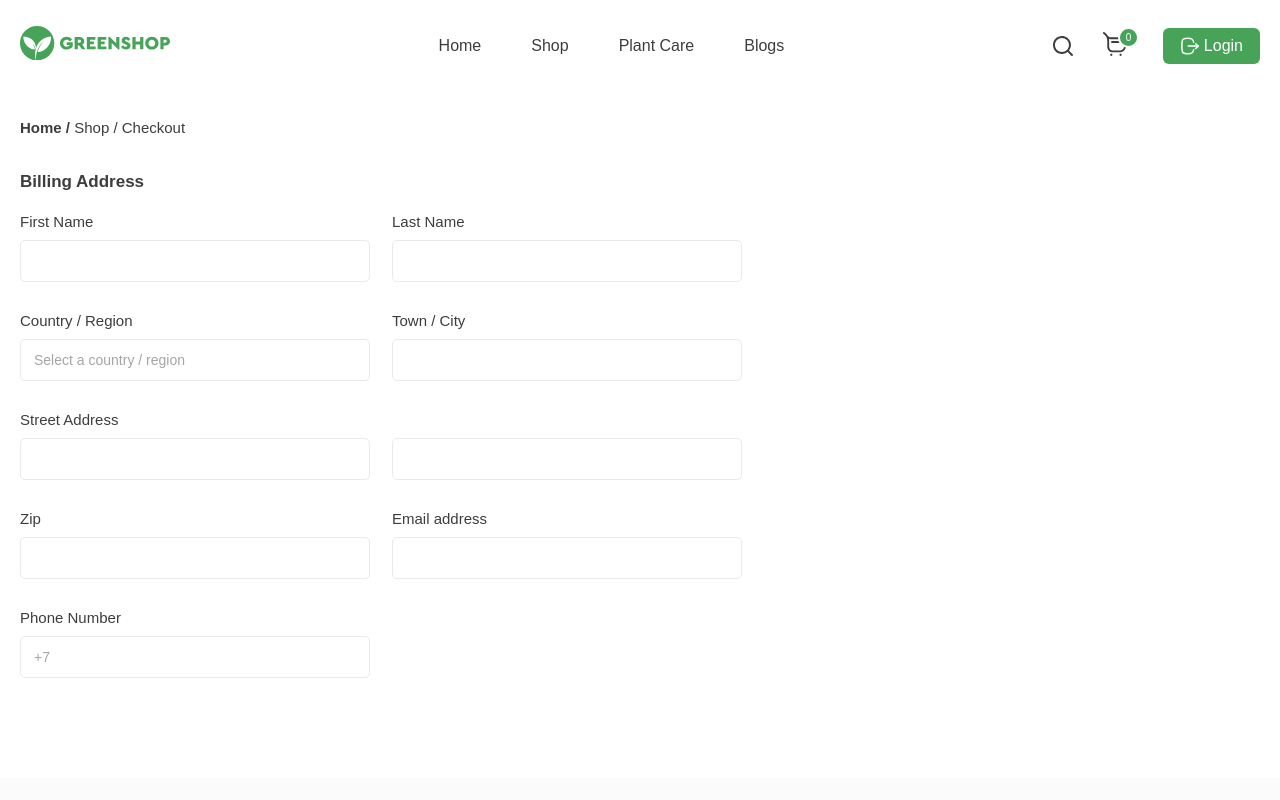
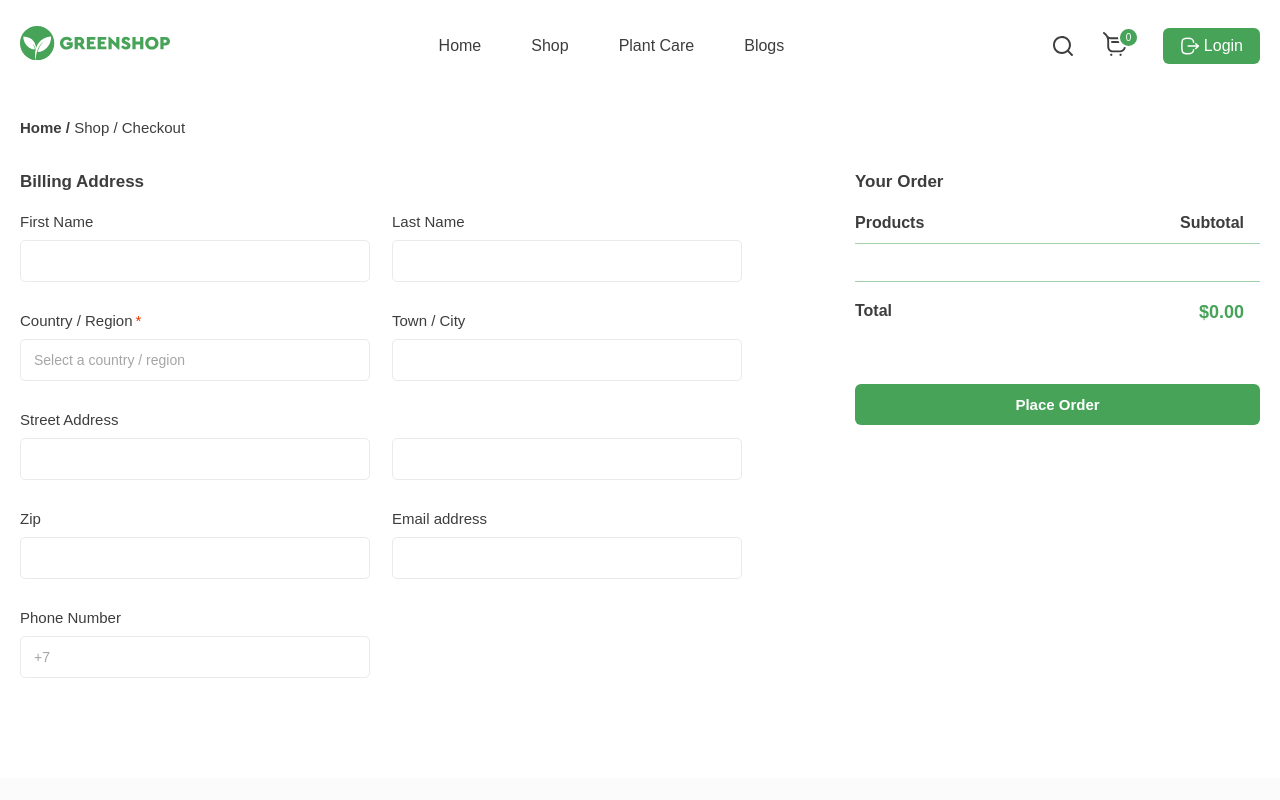
Before and after one commit to soto0/plants-shop, a React (Create React App) app: page /Checkout in a window 1280 px wide. Shown: the top 800 px of the page. Built offline with nearby package versions, Linux system fonts and the light colour scheme; data requests are answered from the project's data file.

Commit message:
add func add order

```diff
--- a/src/App.css
+++ b/src/App.css
@@ -140,6 +140,14 @@ footer {
     padding: 12px 20px;
 }
 
+.order {
+    padding: 12px 20px;
+    font-weight: 700;
+    font-size: 15px;
+    margin-top: 61px;
+    width: 100%;
+}
+
 .login {
     margin-left: 5px;
     display: flex;
--- /dev/null
+++ b/src/api/AddOrder.ts
@@ -0,0 +1,21 @@
+import axios from "axios";
+
+export const addOrder = async (firstName: string, lastName: string, country: string, city: string, streetAddress: string, streetAddressTwo: string, zip: number | string, email: string, numberCode: string, user: string) => {
+    try {
+        await axios.post('http://localhost:3001/Orders',
+        {
+            firstName: firstName,
+            lastName: lastName,
+            country: country,
+            city: city,
+            streetAddress: streetAddress,
+            streetAddressTwo: streetAddressTwo,
+            zip: zip,
+            email: email,
+            numberCode: numberCode,
+            user: user
+        });
+    } catch (error) {
+        console.error(error);
+    };
+};
--- a/src/api/db/db.json
+++ b/src/api/db/db.json
@@ -202,7 +202,33 @@
     }
   ],
   "Likes": [],
-  "Basket": [],
+  "Basket": [
+    {
+      "productId": 1,
+      "productTitle": "Barberton Daisy",
+      "productPrice": 119,
+      "user": "test",
+      "productAmount": 3,
+      "productSize": "S",
+      "productSKU": 1995751877966,
+      "id": 1
+    }
+  ],
+  "Orders": [
+    {
+      "firstName": "Nikita",
+      "lastName": "Yusupov",
+      "country": "Kingdom of Bahrain",
+      "city": "Moscow",
+      "streetAddress": "Home 4",
+      "streetAddressTwo": "kv 66",
+      "zip": "222",
+      "email": "kaden0065@gmail.com",
+      "numberCode": "+1784",
+      "user": "test",
+      "id": 1
+    }
+  ],
   "NumberCodes": [
     {
       "name": "Afghanistan",
--- a/src/components/Checkout/Checkout.module.css
+++ b/src/components/Checkout/Checkout.module.css
@@ -1,3 +1,8 @@
+.form {
+    display: flex;
+    justify-content: space-between;
+}
+
 .title {
     margin-top: 36px;
 }
@@ -82,3 +87,16 @@
     background-color: #46A358;
     color: white;
 }
+
+@media screen and (max-width: 1160px) {
+    .form__blocks {
+        grid-template-columns: repeat(2, 300px);
+    }
+}
+
+
+@media screen and (max-width: 1050px) {
+    .form__blocks {
+        grid-template-columns: repeat(2, 270px);
+    }
+}
--- a/src/components/Checkout/Checkout.tsx
+++ b/src/components/Checkout/Checkout.tsx
@@ -4,8 +4,12 @@ import s from './Checkout.module.css';
 import { Field, Form, Formik } from 'formik';
 import CheckoutCountrySelector from './CheckoutSelectors/CheckoutCountrySelector';
 import CheckoutNumberCodeSelector from './CheckoutSelectors/CheckoutNumberCodeSelector';
+import CheckoutProducts from './CheckoutProducts/CheckoutProducts';
+import { addOrder } from '../../api/AddOrder';
+import { useTypedSelector } from '../../hooks/useTypedSelector';
 
 const Checkout: FC = () => {
+    const { User } = useTypedSelector(state => state.Login);
     const [ country, setCountry ] = useState('Select a country / region');
     const [ numberCode, setNumberCode ] = useState('+7');
 
@@ -28,11 +32,22 @@ const Checkout: FC = () => {
                 street: '',
                 street_two: '',
                 zip: '',
-                email: '',
-                order_notes: ''
+                email: ''
             }}
-            onSubmit={values => {
-                console.log(values);
+            onSubmit={(values, { resetForm })=> {
+                addOrder(
+                    values.first_name,
+                    values.last_name,
+                    country,
+                    values.city,
+                    values.street,
+                    values.street_two,
+                    values.zip,
+                    values.email,
+                    numberCode,
+                    User.userName
+                );
+                resetForm();
             }}
             validationSchema={validationSchema}
         >
@@ -72,7 +87,9 @@ const Checkout: FC = () => {
                                 />
                             </div>
                             <div className={s.form__block}>
-                                <label htmlFor="country" className={s.form__field_label}>Country / Region</label>
+                                <label htmlFor="country" className={s.form__field_label}>
+                                    Country / Region{country === 'Select a country / region' ? <p className={s.error}>*</p> : undefined}
+                                </label>
                                 <CheckoutCountrySelector SelectorValue={country} SelectorSetValue={setCountry} />
                             </div>
                             <div className={s.form__block}>
@@ -98,7 +115,7 @@ const Checkout: FC = () => {
                                 <Field
                                     id='street'
                                     type='text'
-                                    name='street_address'
+                                    name='street'
                                     className={s.form__field}
                                     onChange={handleChange}
                                     onBlur={handleBlur}
@@ -108,7 +125,7 @@ const Checkout: FC = () => {
                             <div className={s.form__block}>
                                 <Field
                                     type='text'
-                                    name='street_address_two'
+                                    name='street_two'
                                     className={s.form__field}
                                     onChange={handleChange}
                                     onBlur={handleBlur}
@@ -151,6 +168,11 @@ const Checkout: FC = () => {
                             </div>
                         </div>
                     </div>
+                    <div className={s.form__right}>
+                        <h3 className={s.title}>Your Order</h3>
+                        <CheckoutProducts User={User} />
+                        <button type='submit' disabled={!isValid && country === 'Select a country / region'} className="order button">Place Order</button>
+                    </div>
                 </Form>
             )}
         </Formik>
--- /dev/null
+++ b/src/components/Checkout/CheckoutProducts/CheckoutProduct/CheckoutProduct.tsx
@@ -0,0 +1,26 @@
+import { FC } from 'react';
+import s from './../CheckoutProducts.module.css';
+import ProductIcon from './../../../../assets/images/product.png';
+
+interface CheckoutProductProps {
+    ProductTitle: string,
+    ProductPrice: number,
+    ProductSKU: number,
+    ProductCount: number
+}
+
+const CheckoutProduct: FC<CheckoutProductProps> = (props: CheckoutProductProps) => {
+    return (
+        <div className={s.product}>
+            <img src={ProductIcon} alt="product" className={s.product__icon} />
+            <div className={s.product__text}>
+                <p className={s.product__title}>{props.ProductTitle}</p>
+                <p className={s.product__sku}>SKU: <span>{props.ProductSKU}</span></p>
+            </div>
+            <p className={s.product__count}>(x {props.ProductCount})</p>
+            <p className={s.product__price}>${props.ProductPrice}.00</p>
+        </div>
+    );
+};
+
+export default CheckoutProduct;
--- /dev/null
+++ b/src/components/Checkout/CheckoutProducts/CheckoutProducts.module.css
@@ -0,0 +1,93 @@
+.products {
+    width: 405px;
+}
+
+.products__top {
+    margin-top: 11px;
+    display: flex;
+    justify-content: space-between;
+    padding: 11px 0;
+    padding-right: 16px;
+    border-bottom: 0.3px solid rgba(70, 163, 88, 0.5);
+}
+
+.title {
+    font-weight: 600;
+    font-size: 16px;
+}
+
+.products__bottom {
+    margin-top: 11px;
+    display: flex;
+    flex-direction: column;
+    gap: 10px;
+}
+
+.product {
+    background-color: #FBFBFB;
+    display: flex;
+    align-items: center;
+    gap: 11px;
+    padding-right: 16px;
+}
+
+.product__icon {
+    width: 70px;
+    height: 70pxz;
+}
+
+.product__text {
+    display: flex;
+    flex-direction: column;
+    gap: 6px;
+}
+
+.product__title {
+    font-weight: 500;
+    font-size: 16px;
+    color: #3d3d3d;
+}
+
+.product__sku {
+    font-size: 14px;
+    color: #a5a5a5;
+}
+
+.product__count {
+    color: #727272;
+    font-size: 14px;
+    margin: 0 auto;
+}
+
+.product__price {
+    font-weight: 700;
+    font-size: 18px;
+    color: #46A358;
+    margin-left: auto;
+}
+
+.product__total {
+    padding-top: 20px;
+    padding-right: 16px;
+    border-top: 0.3px solid rgba(70, 163, 88, 0.5);
+    margin-top: 26px;
+    display: flex;
+    justify-content: space-between;
+}
+
+.product__total_title {
+    font-weight: 700;
+    font-size: 16px;
+}
+
+.product__total_price {
+    font-weight: 700;
+    font-size: 18px;
+    color: #46A358;
+}
+
+@media screen and (max-width: 1200px) {
+    .products {
+        width: 365px;
+    }
+}
--- /dev/null
+++ b/src/components/Checkout/CheckoutProducts/CheckoutProducts.tsx
@@ -0,0 +1,47 @@
+import {FC, useEffect} from 'react';
+import { useActions } from '../../../hooks/useActions';
+import { useTypedSelector } from '../../../hooks/useTypedSelector';
+import CheckoutProduct from './CheckoutProduct/CheckoutProduct';
+import s from './CheckoutProducts.module.css';
+
+interface CheckoutProducts {
+    User: any
+};
+
+const CheckoutProducts: FC<CheckoutProducts> = (props: CheckoutProducts) => {
+    const { Products, TotalPrice } = useTypedSelector(state => state.ShoppingCart);
+    const { getShoppingCart } = useActions();
+
+    useEffect(() => {
+        getShoppingCart(props.User.userName);
+    }, []);
+
+    return (
+        <div className={s.products}>
+            <div className={s.products__top}>
+                <p className={s.title}>Products</p>
+                <p className={s.title}>Subtotal</p>
+            </div>
+            <div className={s.products__bottom}>
+                {
+                    Products.map((product: any) => {
+                        return (
+                            <CheckoutProduct
+                                ProductTitle={product.productTitle}
+                                ProductPrice={product.productPrice * product.productAmount}
+                                ProductSKU={product.productSKU}
+                                ProductCount={product.productAmount}
+                            />
+                        )
+                    })
+                }
+                <div className={s.product__total}>
+                    <p className={s.product__total_title}>Total</p>
+                    <p className={s.product__total_price}>${TotalPrice}.00</p>
+                </div>
+            </div>
+        </div>
+    );
+};
+
+export default CheckoutProducts;
```
Lines whose indentation alone changed are shown as unchanged.
